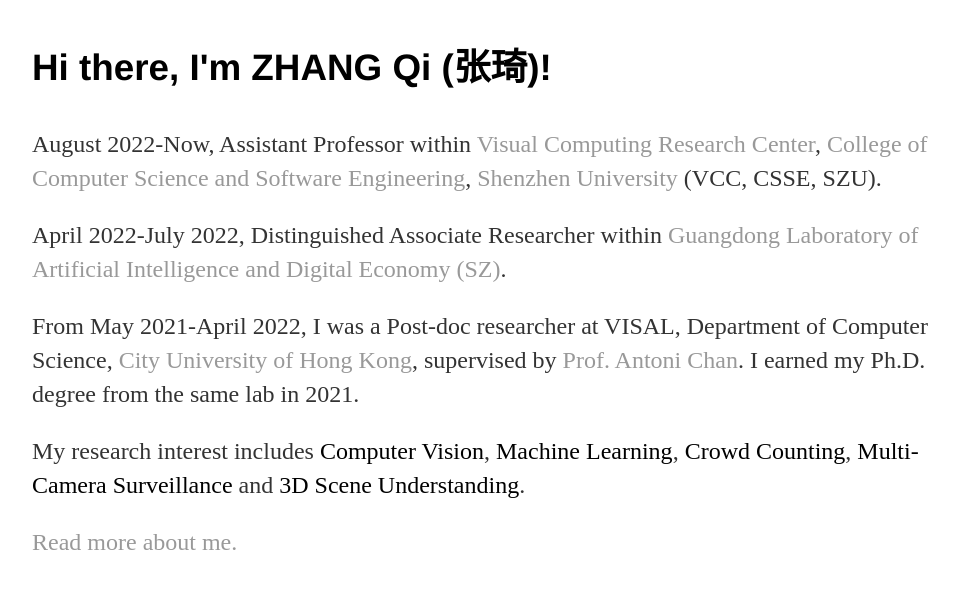
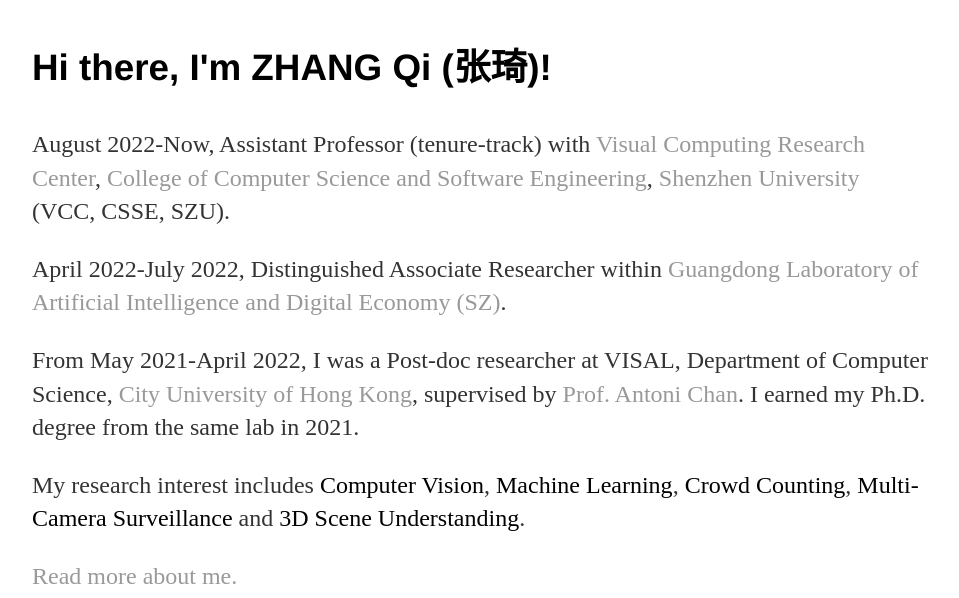
Before and after one commit to zqyq/zqyq.github.io, a Jekyll site: the page built from index.html, in a window 1280 px wide and 900 px high, cut to the strip 302-900 px from the top of the window. Shown: the whole strip, without its empty margins (160-1119 px from the left). Built offline with Jekyll 4.4.1, drawn with Linux system fonts in a browser that asks for light colours.

Commit message:
Update index.html

```diff
--- a/index.html
+++ b/index.html
@@ -7,7 +7,7 @@
 			<img src="https://csse.szu.edu.cn/attachment/base64/img_166116650168325_.jpg" title="zq" alt="zq", height="200" width="200" >
 			<h3> Hi there, I'm ZHANG Qi (张琦)!</h3>
 
-				<p>  August 2022-Now, Assistant Professor within <a href=https://vcc.tech/index.html>Visual Computing Research Center</a>,
+				<p>  August 2022-Now, Assistant Professor (tenure-track) with <a href=https://vcc.tech/index.html> Visual Computing Research Center</a>,
 					<a href=https://csse.szu.edu.cn/>College of Computer Science and Software Engineering</a>,
 					<a href=https://www.szu.edu.cn/>Shenzhen University</a> (VCC, CSSE, SZU).
 				 </p>
```
